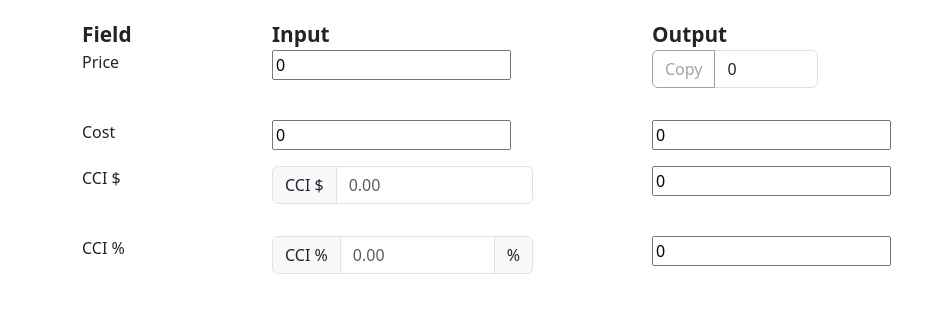
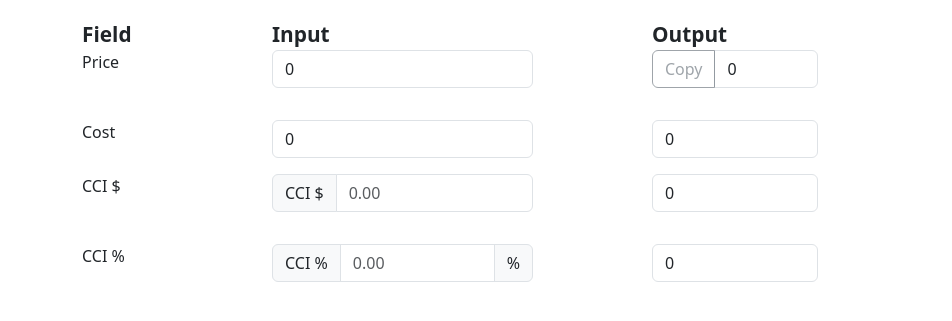
Before and after one commit to andrew-welch/ccicalculator, a plain HTML site: page index.html in a window 1280 px wide. Shown: the part 53-374 px from the top of the page, without its empty margins (0-952 px from the left). Drawn offline with nearby package versions, Linux system fonts and the light colour scheme.

Commit message:
Update index.html

```diff
--- a/index.html
+++ b/index.html
@@ -38,7 +38,7 @@
           Price
         </div>
         <div class="col-3">
-          <input type="number" value="0" class="cci" id="cci_price"/>
+          <input type="number" value="0" class="cci form-control" id="cci_price"/>
         </div>
         <div class="col-1">
           <button type="button" class="btn btn-primary d-none" id="nkndkfdsnkf">Copz</button>
@@ -56,13 +56,13 @@
           Cost
         </div>
         <div class="col-3">
-          <input type="number" value="0" class="cci" id="cci_cost"/>
+          <input type="number" value="0" class="cci form-control" id="cci_cost"/>
         </div>
         <div class="col-1">
 
         </div>
         <div class="col-2">
-          <input type="number" readonly value="0" id="cciout_cost"/>
+          <input type="number" readonly value="0" class="form-control" id="cciout_cost"/>
         </div>
       </div>
 
@@ -81,7 +81,7 @@
 
         </div>
         <div class="col-2">
-          <input type="number" readonly value="0" id="cciout_cci"/>
+          <input type="number" readonly class="form-control" value="0" id="cciout_cci"/>
         </div>
       </div>
 
@@ -102,7 +102,7 @@
 
         </div>
         <div class="col-2">
-          <input type="number" readonly value="0" id="cciout_ccipct"/>
+          <input type="number" readonly value="0"  class="form-control" id="cciout_ccipct"/>
         </div>
       </div>
 
```
